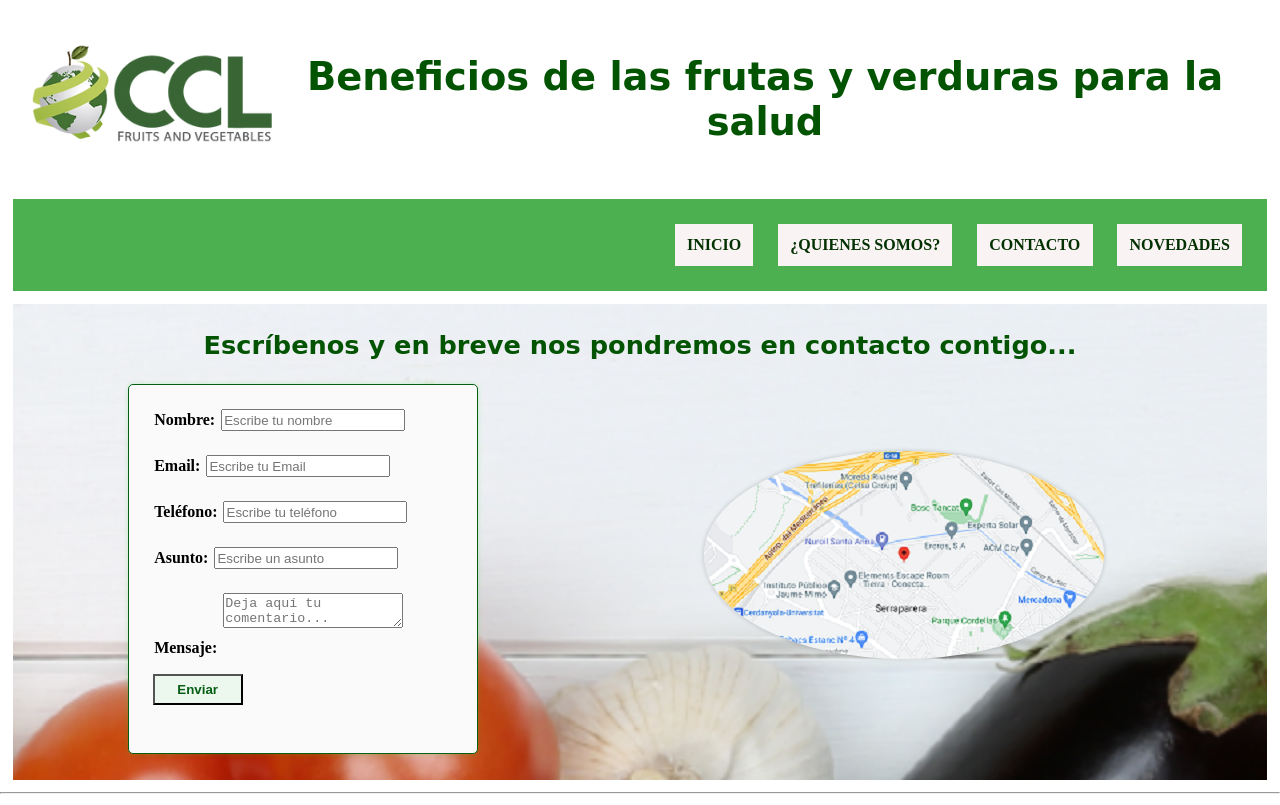
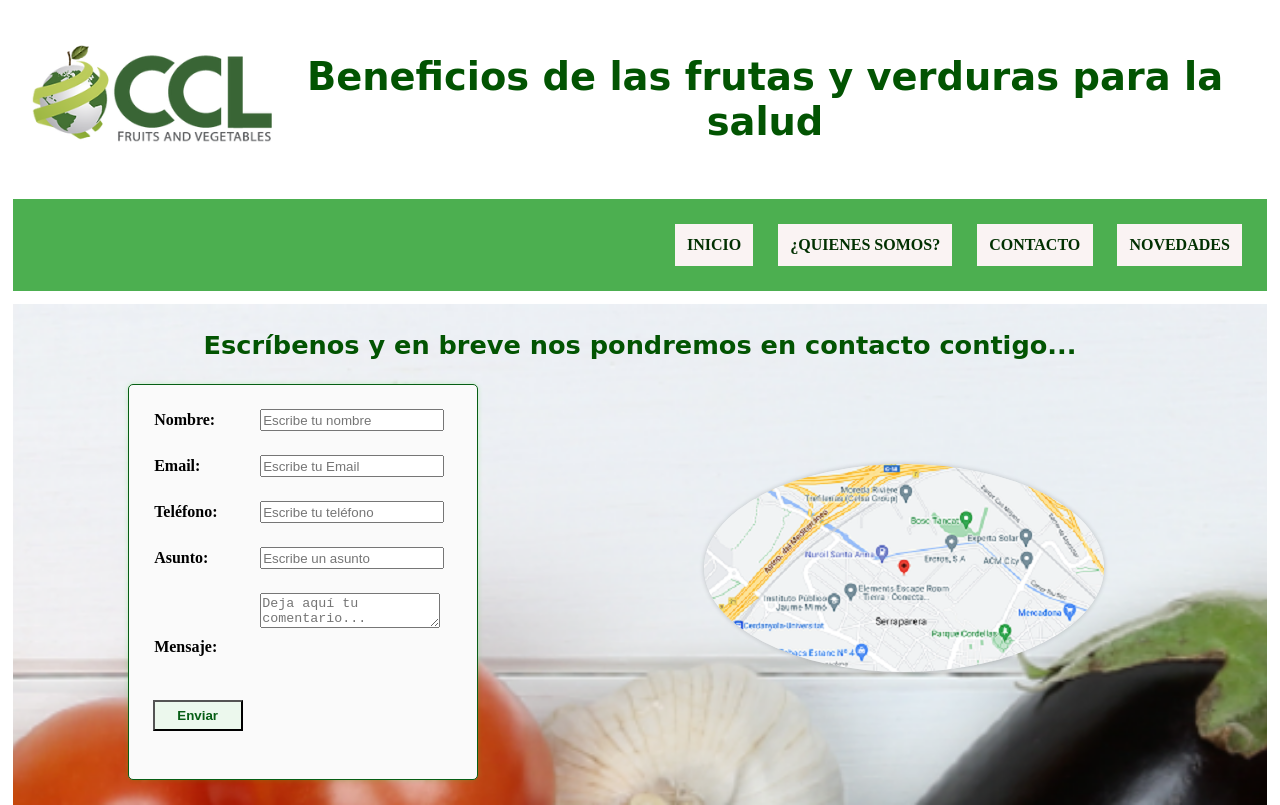
Before and after one commit to Rodolfofyto/AVALUACI-CONTINUA-UF1302, a plain HTML site: page contacto.html in a window 1280 px wide. Shown: the top 805 px of the page. Drawn offline with Linux system fonts and the light colour scheme.

Commit message:
finish form

```diff
--- a/style3.css
+++ b/style3.css
@@ -120,6 +120,8 @@ form * {
 
 form label {
     font-weight: bold;
+    display: inline-block;
+    width: 100px;
 }
 
 form button {
```
